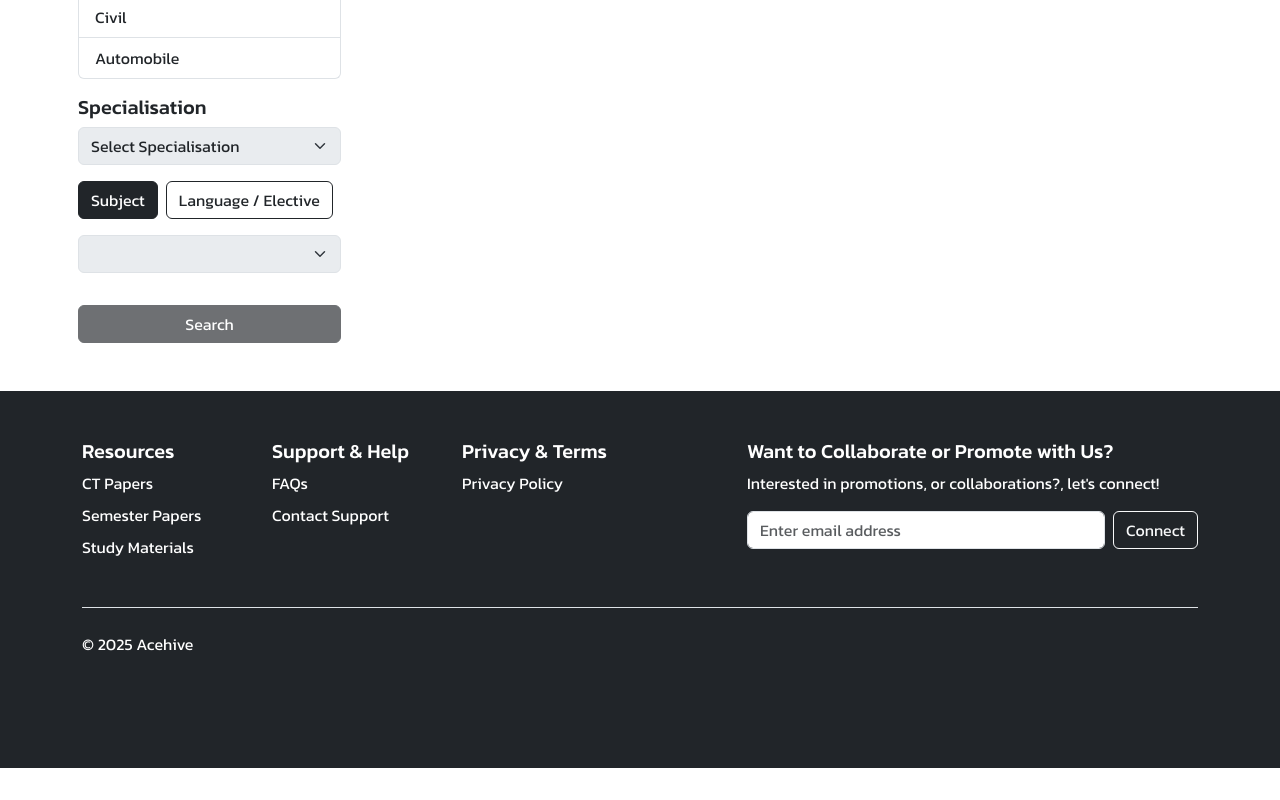
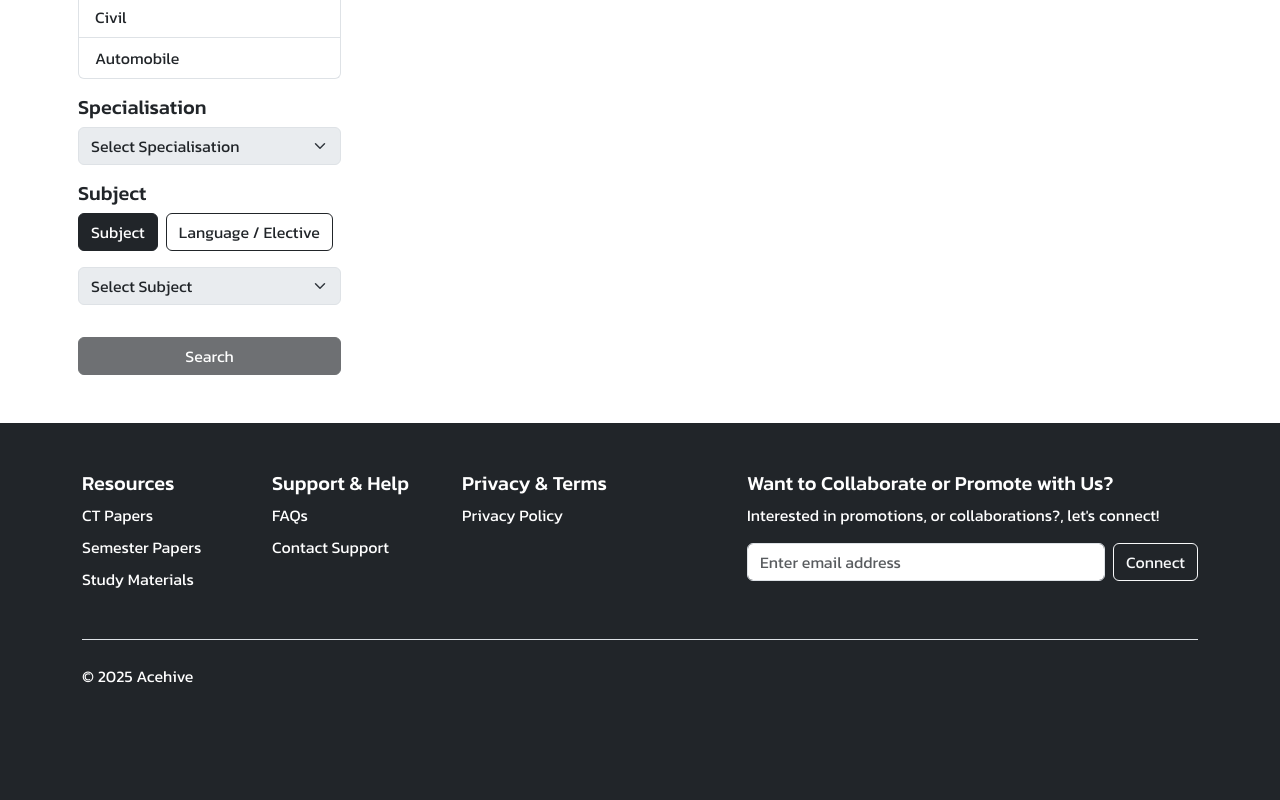
Before and after one commit to kavinmahendran09/acehive, a React (Vite) app: page /ct-home in a window 1280 px wide. Shown: the part 727-1527 px from the top of the page. Before the commit the page ends 1495 px from the top, so only its background shows below. Built offline with nearby package versions, Linux system fonts and the light colour scheme.

Commit message:
fix : filters ui changes

```diff
--- a/src/assets/Filters.tsx
+++ b/src/assets/Filters.tsx
@@ -210,6 +210,7 @@ const Filters: React.FC<FiltersProps> = ({
       </div>
 
       <div className="mb-3">
+      <h5>Subject</h5>
         <div className="d-flex">
           <button
             className={`btn btn-outline-dark me-2 ${isSubjectSelected ? "active" : ""}`}
@@ -238,6 +239,7 @@ const Filters: React.FC<FiltersProps> = ({
           }}
           disabled={!year || !degree || !specialisation}
         >
+          <option value="" disabled>Select Subject</option>
           {subjectOptions.map((subj) => (
             <option key={subj} value={subj}>
               {subj}
@@ -246,6 +248,7 @@ const Filters: React.FC<FiltersProps> = ({
         </select>
       </div>
     )}
+
 
       {!isSubjectSelected && (
         <div className="mb-3">
@@ -258,6 +261,7 @@ const Filters: React.FC<FiltersProps> = ({
             }}
             disabled={!year || !degree || !specialisation}
           >
+            <option value="" disabled>Select Language/Elective</option>
             {electiveOptions.map((elec) => (
               <option key={elec} value={elec}>
                 {elec}
```
Lines whose indentation alone changed are shown as unchanged.
